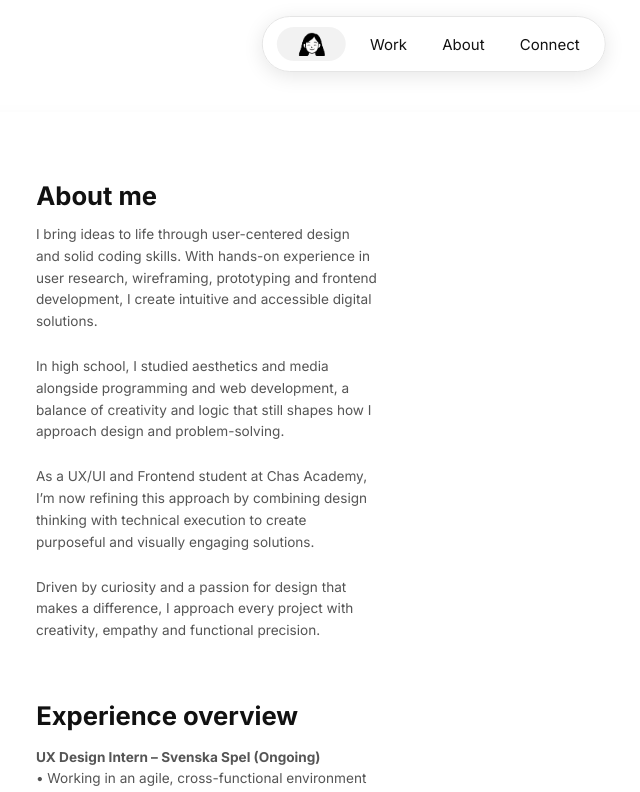
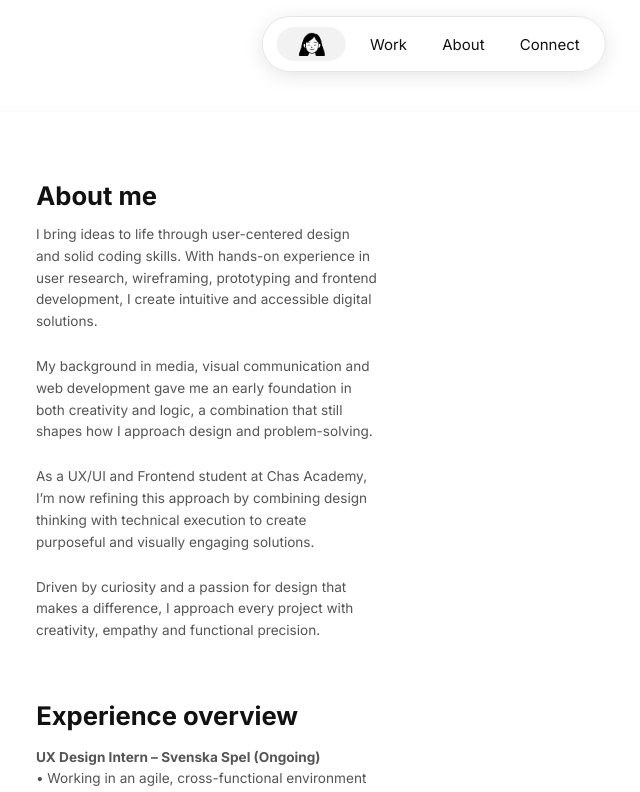
Before and after one commit to desjohnsen/portfolio, a React (Vite) app: page /about in a window 1280 px wide. Shown: the top 792 px of the page, without its empty margins (206-846 px from the left). Built offline with nearby package versions, Linux system fonts and the light colour scheme.

Commit message:
docs: update about me text

```diff
--- a/src/pages/About.jsx
+++ b/src/pages/About.jsx
@@ -45,9 +45,8 @@ const About = () => {
           accessible digital solutions.
         </p>
         <p className="about-text">
-          In high school, I studied aesthetics and media alongside programming
-          and web development, a balance of creativity and logic that still
-          shapes how I approach design and problem-solving.
+          My background in media, visual communication and web development gave me an early foundation
+          in both creativity and logic, a combination that still shapes how I approach design and problem-solving.
         </p>
         <p className="about-text">
           As a UX/UI and Frontend student at Chas Academy, I’m now refining this
```
